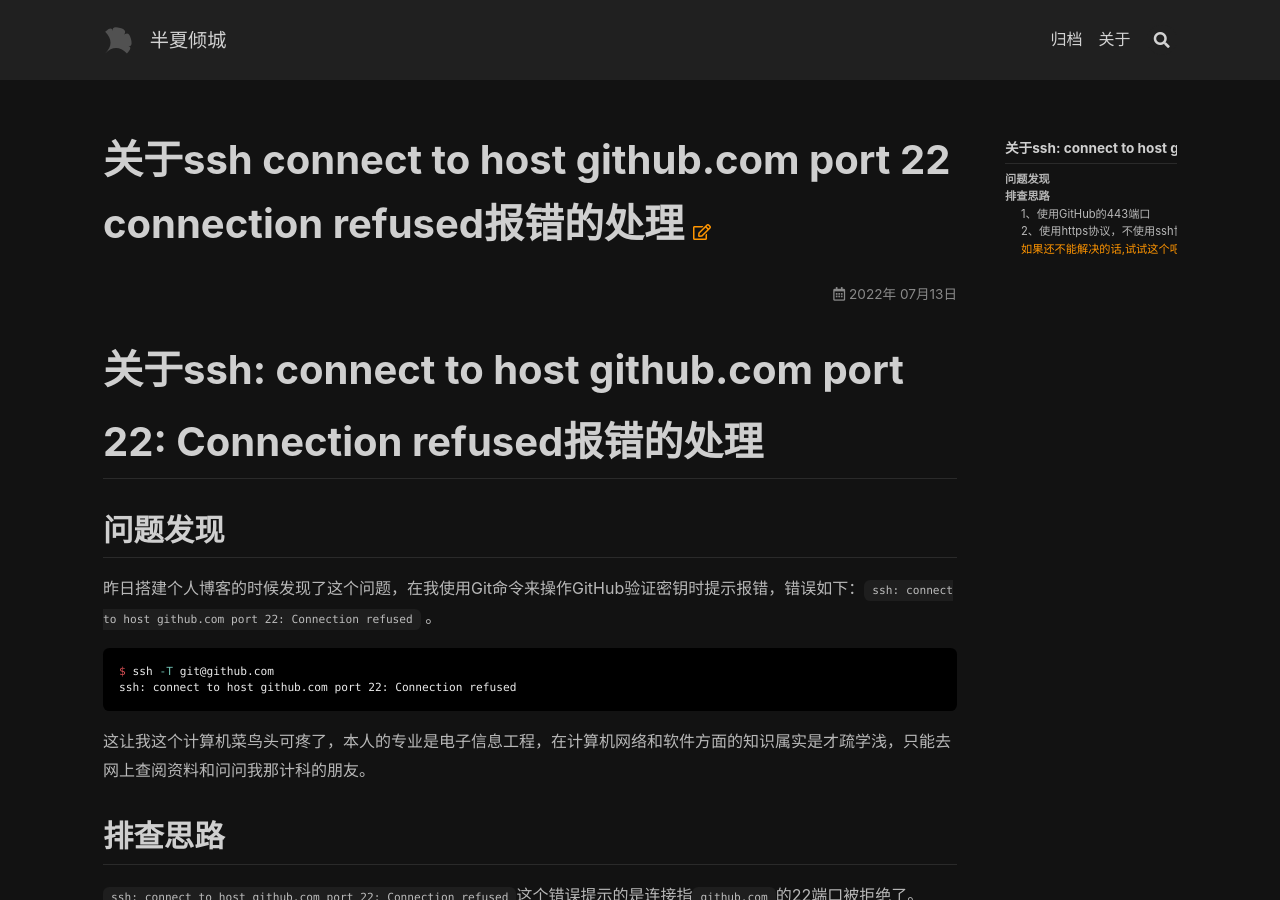
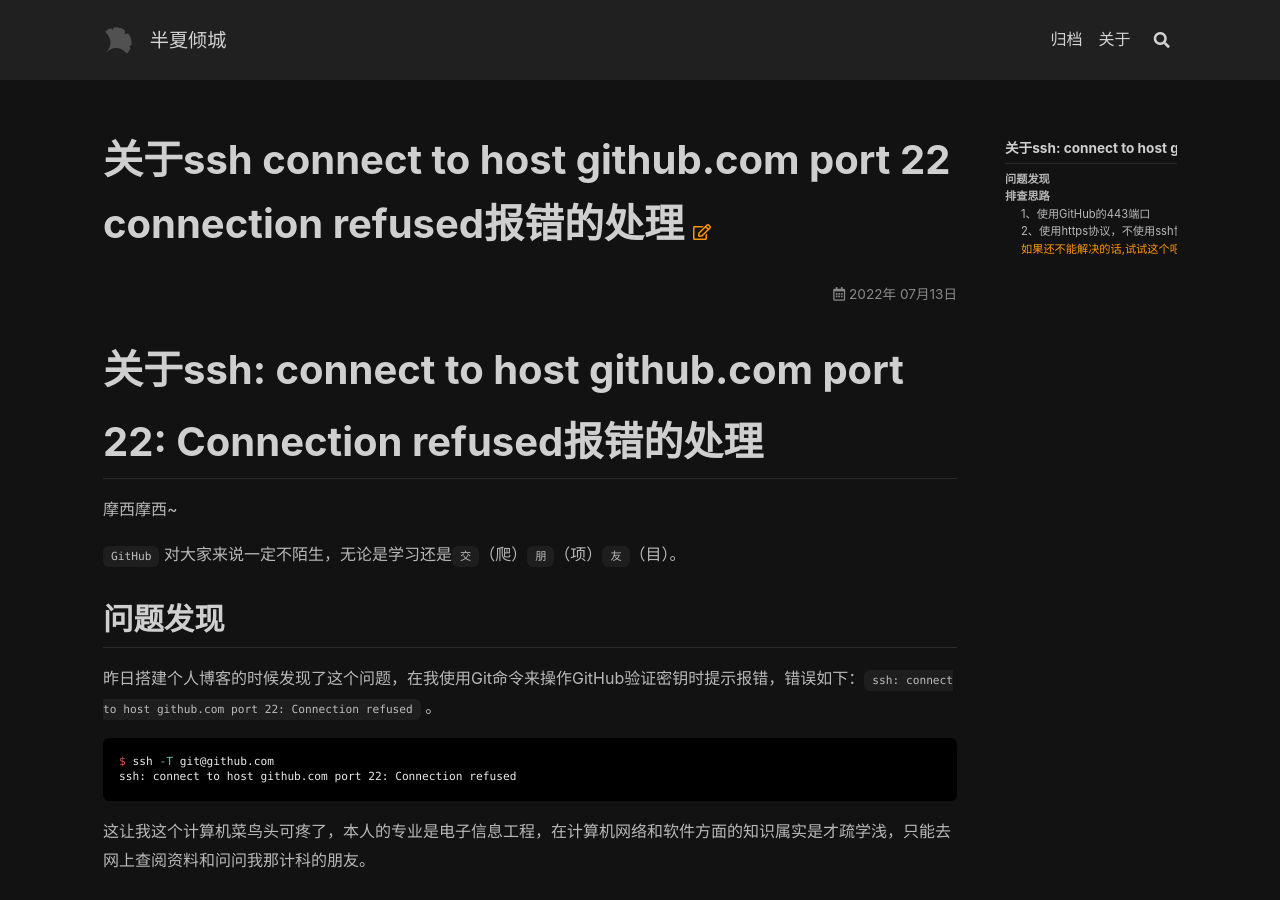
Before and after one commit to Pinellia-0/Pinellia-0.github.io, a Jekyll site: the page built from _posts/2022-07-13-关于ssh connect to host github.com port 22 Connection refused报错的处理.md, in a window 1280 px wide and 900 px high. Built offline with Jekyll 4.4.1, drawn with Linux system fonts in a browser that asks for light colours; nearby versions of some CDN libraries.

Commit message:
第二篇-第二次修改

```diff
--- a/_posts/2022-07-13-关于ssh connect to host github.com port 22 Connection refused报错的处理.md
+++ b/_posts/2022-07-13-关于ssh connect to host github.com port 22 Connection refused报错的处理.md
@@ -1,6 +1,8 @@
 # 关于ssh: connect to host github.com port 22: Connection refused报错的处理
 
+摩西摩西~
 
+`GitHub` 对大家来说一定不陌生，无论是学习还是`交`（爬）`朋`（项）`友`（目）。
 
 ## 问题发现
 
```
